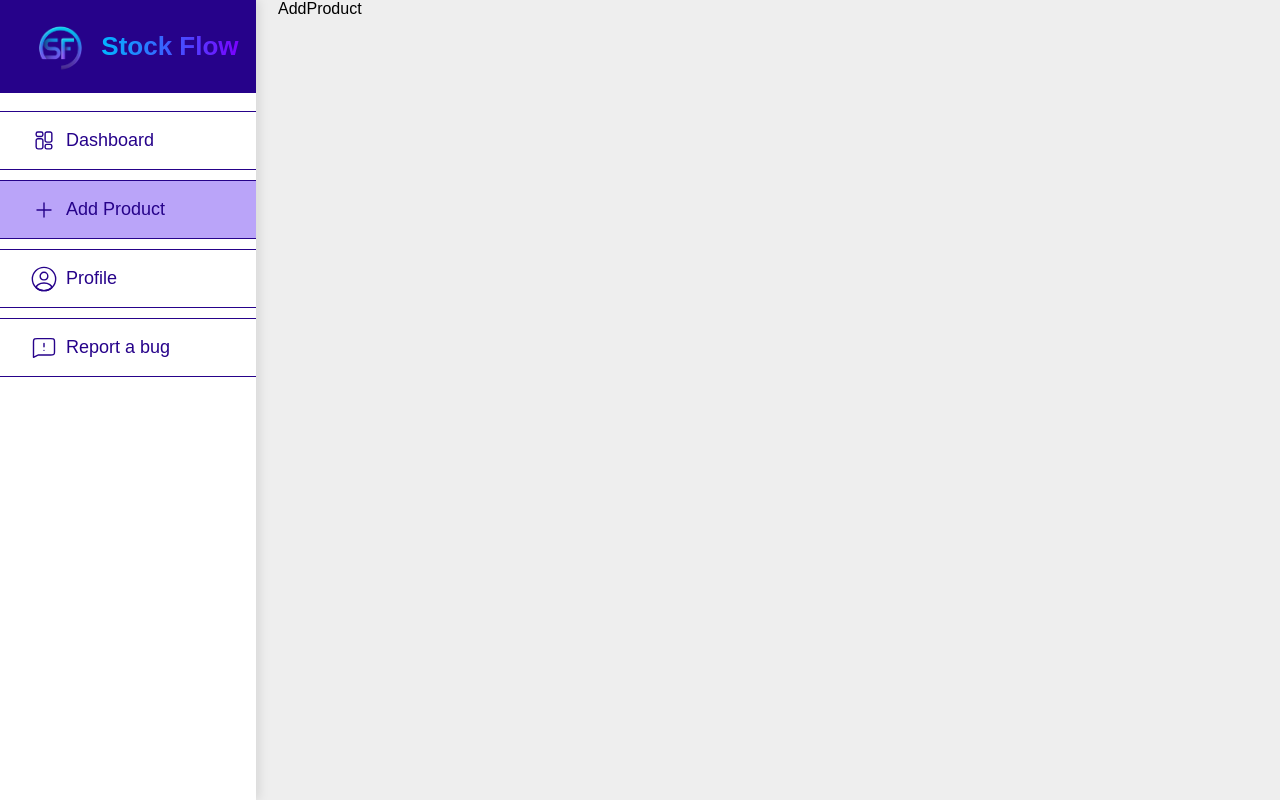
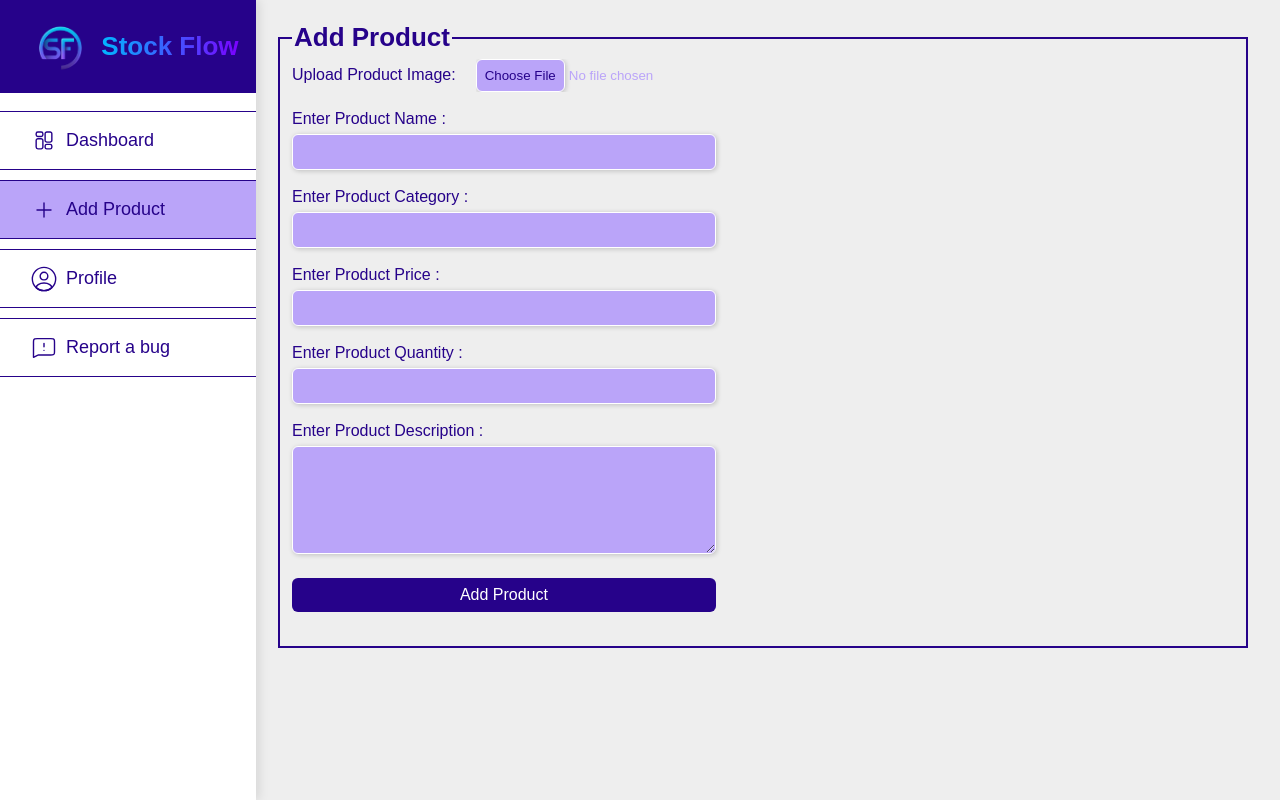
Before and after one commit to S-jenishPatel/Inventory-Management-App-Frontend, a React app: page /app/add-product in a window 1280 px wide. Built offline with nearby package versions, Linux system fonts and the light colour scheme; the HTML template or start-up script is replaced by a standard one.

Commit message:
add Add Product page ui

```diff
--- a/package.json
+++ b/package.json
@@ -14,6 +14,7 @@
     "react": "^18.2.0",
     "react-dom": "^18.2.0",
     "react-hot-toast": "^2.4.1",
+    "react-paginate": "^8.2.0",
     "react-router-dom": "^6.22.0"
   },
   "devDependencies": {
--- a/src/Add Product/AddProduct.jsx
+++ b/src/Add Product/AddProduct.jsx
@@ -1,7 +1,106 @@
-import React from "react";
+import React, { useState } from "react";
+
+import "./AddProduct.styles.css";
 
 function AddProduct() {
-  return <div>AddProduct</div>;
+  const [name, setName] = useState("");
+  const [price, setPrice] = useState("");
+  const [quantity, setQuantity] = useState("");
+  const [category, setCategory] = useState("");
+  const [description, setDescription] = useState("");
+  const [image, setImage] = useState("");
+  return (
+    <div className="add-product">
+      <fieldset>
+        <legend>Add Product</legend>
+
+        <div id="product-image-uploader">
+          <label htmlFor="product-image">Upload Product Image:</label>
+          <input
+            type="file"
+            id="product-image"
+            onChange={(e) => {
+              setImage(e.target.files[0]);
+              console.log(e.target.files[0]);
+            }}
+          />
+        </div>
+        {image ? (
+          <img
+            src={URL.createObjectURL(image)}
+            className="product-image"
+            alt="Product"
+          />
+        ) : null}
+
+        <div className="add-product-input-container">
+          <label htmlFor="product-name">Enter Product Name :</label>
+          <input
+            type="text"
+            id="product-name"
+            className="add-product-input"
+            value={name}
+            onChange={(e) => {
+              setName(e.target.value);
+            }}
+          />
+
+          <label htmlFor="product-category">Enter Product Category :</label>
+          <input
+            type="text"
+            id="product-category"
+            className="add-product-input"
+            value={category}
+            onChange={(e) => {
+              setCategory(e.target.value);
+            }}
+            list="product-categories"
+          />
+          <datalist id="product-categories">
+            <option value="Electronics" />
+            <option value="Hardware" />
+          </datalist>
+
+          <label htmlFor="product-price">Enter Product Price :</label>
+          <input
+            type="number"
+            id="product-price"
+            className="add-product-input"
+            value={price}
+            onChange={(e) => {
+              setPrice(e.target.value);
+            }}
+          />
+
+          <label htmlFor="product-quantity">Enter Product Quantity :</label>
+          <input
+            type="number"
+            id="product-quantity"
+            className="add-product-input"
+            value={quantity}
+            onChange={(e) => {
+              setQuantity(e.target.value);
+            }}
+          />
+
+          <label htmlFor="product-description">
+            Enter Product Description :
+          </label>
+          <textarea
+            id="product-description"
+            className="add-product-input"
+            cols="30"
+            rows="5"
+            value={description}
+            onChange={(e) => {
+              setDescription(e.target.value);
+            }}
+          />
+        </div>
+        <button>Add Product</button>
+      </fieldset>
+    </div>
+  );
 }
 
 export default AddProduct;
--- a/src/Add Product/AddProduct.styles.css
+++ b/src/Add Product/AddProduct.styles.css
@@ -0,0 +1,78 @@
+.add-product {
+  padding: 22px 32px 0 0;
+}
+.add-product > fieldset {
+  margin: 0;
+  border: 2px solid var(--bluePrimary);
+  display: flex;
+  flex-direction: column;
+}
+.add-product > fieldset > legend {
+  font-size: 26px;
+  color: var(--bluePrimary);
+  font-weight: bold;
+}
+.add-product > fieldset label {
+  color: var(--bluePrimary);
+  margin-top: 18px;
+  text-wrap: nowrap;
+}
+
+#product-image-uploader > input {
+  margin-left: 20px;
+  color: var(--purpleSecondary);
+}
+#product-image-uploader input[type="file"]::-webkit-file-upload-button {
+  color: var(--bluePrimary);
+  background-color: var(--purpleSecondary);
+  padding: 8px;
+
+  border: 1px solid var(--white);
+  border-radius: 6px;
+  box-shadow: 1px 1px 5px rgba(0, 0, 0, 0.2);
+  cursor: pointer;
+}
+.product-image {
+  height: 250px;
+  object-fit: contain;
+  /* margin-block: 10px; */
+}
+
+.add-product-input-container {
+  display: flex;
+  flex-direction: column;
+  width: 45%;
+}
+.add-product-input-container input,
+.add-product-input-container textarea {
+  background-color: var(--purpleSecondary);
+  color: var(--bluePrimary);
+
+  font-size: 16px;
+  padding: 8px;
+  margin-top: 6px;
+
+  border: 1px solid var(--white);
+  border-radius: 6px;
+  box-shadow: 1px 1px 5px rgba(0, 0, 0, 0.2);
+}
+.add-product-input-container input:focus,
+.add-product-input-container textarea:focus {
+  outline: none;
+  border: 1px solid var(--bluePrimary);
+}
+
+.add-product > fieldset > button {
+  width: 45%;
+  font-size: 16px;
+  padding: 8px;
+  background-color: var(--bluePrimary);
+  color: var(--white);
+  border: none;
+  border-radius: 6px;
+  cursor: pointer;
+  margin-block: 24px;
+}
+.add-product > fieldset > button:focus {
+  transform: scale(0.99);
+}
--- a/src/Home/Home.jsx
+++ b/src/Home/Home.jsx
@@ -104,6 +104,13 @@ function Home() {
           </tbody>
         </table>
       </div>
+
+      <div className="pagination-container">
+        <button>Prev</button>
+        <button>1</button>
+        <button>2</button>
+        <button>Next</button>
+      </div>
     </div>
   );
 }
--- a/src/Home/Home.styles.css
+++ b/src/Home/Home.styles.css
@@ -109,3 +109,22 @@
 .inventory-items-table tbody > tr:focus-within {
   background-color: #cebdff;
 }
+
+/* Pagination */
+.pagination-container {
+  margin-top: 3.5rem;
+  display: flex;
+  justify-content: center;
+  gap: 16px;
+}
+.pagination-container > button {
+  width: 40px;
+  background-color: var(--purpleSecondary);
+  color: var(--bluePrimary);
+  border: 1px solid var(--bluePrimary);
+  padding-block: 14px;
+}
+.pagination-container > button:first-child,
+.pagination-container > button:last-child {
+  width: 80px;
+}
--- a/src/Menubar/Menubar.styles.css
+++ b/src/Menubar/Menubar.styles.css
@@ -1,5 +1,5 @@
 .menubar {
-  height: 100vh;
+  min-height: 100vh;
   background-color: var(--white);
   box-shadow: 3px 0 10px rgba(0, 0, 0, 0.1);
   overflow: hidden;
```
Also changed, not shown: 1 other file (tests, documents, lock files or other folders).
